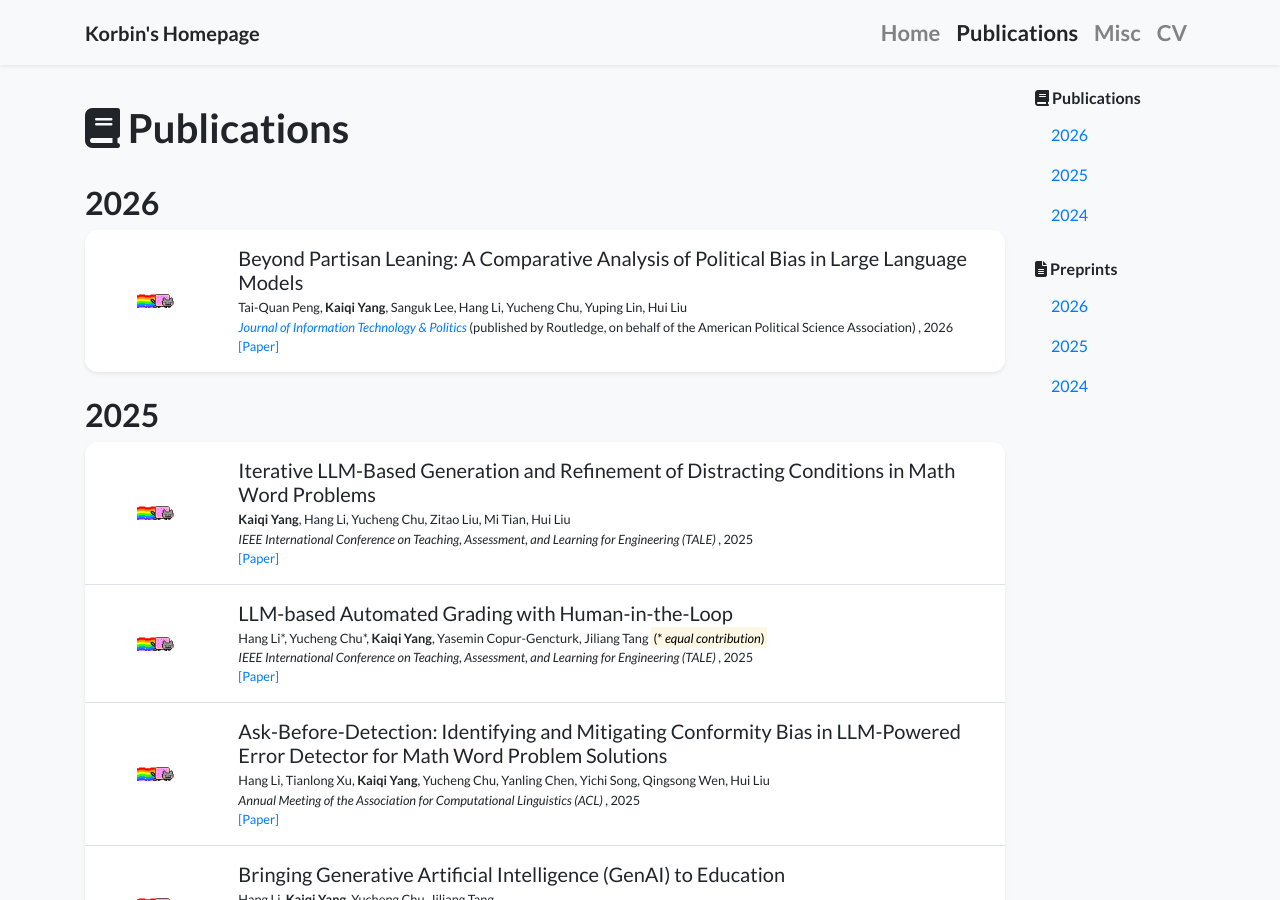
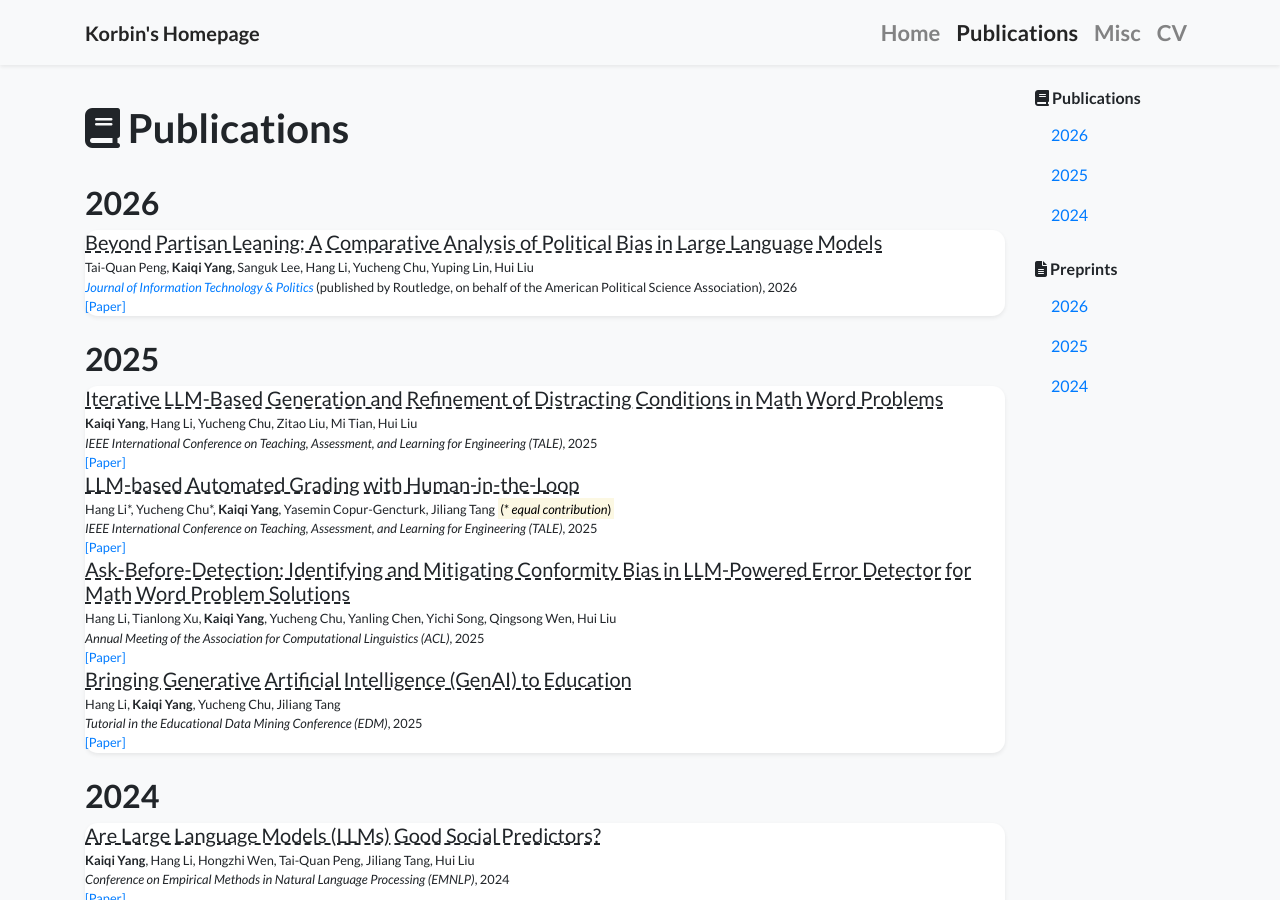
Before and after one commit to KorbinY/korbiny.github.io, a Jekyll site: the page built from publications.html, in a window 1280 px wide and 900 px high. Built offline with Jekyll 4.4.1, drawn with Linux system fonts in a browser that asks for light colours; nearby versions of some CDN libraries; a style sheet for code colours, icons or effects is not loaded.

Commit message:
reorganize publication structure

```diff
--- a/_includes/widgets/publication_item.html
+++ b/_includes/widgets/publication_item.html
@@ -1,28 +1,34 @@
 {% assign item = include.item %}
-<div class="d-none d-md-block">
-    <div class="row no-gutters {% unless include.hide_bottom_border %}border-bottom{% endunless %} border-gray">
-        <div class="col-md-3 col-xl-2 mb-md-0 p-md-3">
-            {%- if item.cover -%}
-            <img data-src="{{ item.cover | relative_url }}" alt="{{ item.title }}" class="lazy w-100 rounded-sm" src="{{ '/assets/images/empty_300x200.png' | relative_url }}" style="object-fit: contain; width: 100%; height: 100%;">
-            {%- else -%}
-            <svg class="bubble-visual-hash lazy w-100 rounded-sm" data-bubble-visual-hash="{{ item.id }}" viewBox="0 0 300 200"></svg>
-            {%- endif -%}
-        </div>
-        <div class="col-md-9 col-xl-10 p-3 pl-md-0">
-            <h5 class="mt-0 mb-1 font-weight-normal">{{ item.title }}</h5>
+
+
+{% assign paper_url = nil %}
+{% for link in item.links %}
+    {% assign link_name = link[0] | downcase %}
+    {% if link_name == "paper" %}
+        {% if link[1].url %}
+            {% assign paper_url = link[1].url %}
+        {% else %}
+            {% assign paper_url = link[1] %}
+        {% endif %}
+    {% endif %}
+{% endfor %}
+
+{% capture pub_block %}{{ item.pub_pre }}{% if item.pub_pre %} {% endif %}{% if item.pub_link %}<a href="{{ item.pub_link.url | default: item.pub_link }}" target="{{ item.pub_link.target | default: '_blank' }}"><i>{{ item.pub }}</i></a>{% else %}<i>{{ item.pub }}</i>{% endif %}{% if item.pub_post %} {{ item.pub_post }}{% endif %}{% endcapture %}
+
+
+<h5 class="mt-0 mb-1 font-weight-normal">
+    {% if paper_url %}
+        <a href="{{ paper_url }}" target="_blank" style="color: inherit; text-decoration: underline; text-decoration-style: dashed;">
+            {{ item.title }}
+        </a>
+    {% else %}
+        {{ item.title }}
+    {% endif %}
+</h5>
+
 <p class="mt-0 mb-0 small">{% include widgets/author_list.html authors=item.authors %}</p>
 
 <p class="mt-0 mb-0 small">
-                {% capture pub_block %}
-                {{ item.pub_pre }}{% if item.pub_pre %} {% endif %}
-                {% if item.pub_link %}
-                <a href="{{ item.pub_link.url | default: item.pub_link }}" target="{{ item.pub_link.target | default: '_blank' }}"><i>{{ item.pub }}</i></a>
-                {% else %}
-                <i>{{ item.pub }}</i>
-                {% endif %}
-                {% if item.pub_post %} {{ item.pub_post }}{% endif %}
-                {% endcapture %}
-
     {{ pub_block }}, {{ item.pub_date }} {{ item.pub_last }}
     <span data-semantic-scholar-id="{{ item.semantic_scholar_id }}"></span>
 </p>
@@ -38,32 +44,3 @@
         {% endif %}
     {% endfor %}
 </p>
-
-        </div>
-    </div>
-</div>
-
-<div class="row no-gutters d-md-none {% unless include.hide_bottom_border %}border-bottom{% endunless %} border-gray {% if include.first %}rounded-xl-top{% endif %} {% if include.last %}rounded-xl-bottom{% endif %} {% if item.cover %}lazy{% endif %}" data-src="{{ item.cover | relative_url }}">
-    <div class="w-100 {% if include.first %}rounded-xl-top{% endif %} {% if include.last %}rounded-xl-bottom{% endif %}" style="background-color: rgba(255,255,255,0.9);">
-        <div class="d-flex align-items-start flex-column py-3 px-4">
-            <div class="mb-auto"></div>
-            <div>
-                <h5 class="mt-0 mb-1 font-weight-normal">{{ item.title }}</h5>
-                <p class="mt-0 mb-0 small">{% include widgets/author_list.html authors=item.authors %}</p>
-                <p class="mt-0 mb-0 small">{{item.pub_pre}}<i>{{ item.pub }}</i>{{ item.pub_post }}, {{ item.pub_date }} {{ item.pub_last }} <span data-semantic-scholar-id="{{ item.semantic_scholar_id }}"></span></p>
-                <p class="mt-0 mb-0 small text-muted">{{ item.abstract }}</p>
-
-                <p class="small pb-0 mb-0 lh-125 text-muted abstract-links">
-                    {% for link in item.links %}
-                    {% if link[1].url %}
-                    <a target="{{ link[1]['target'] }}" href="{{ link[1]['url'] }}">[{{ link[0] }}]</a>
-                    {% else %}
-                    <a target="_blank" href="{{ link[1] }}">[{{ link[0] }}]</a>
-                    {% endif %}
-                    {% endfor %}
-                </p>
-            </div>
-        </div>
-    </div>
-
-</div>
```
Also changed, not shown: _includes/widgets/publication_card.html (+25 -2 lines), _includes/widgets/publication_entry.html (added, +27 -0 lines), _includes/widgets/publication_group.html (added, +28 -0 lines). Lines whose indentation alone changed are shown as unchanged.
